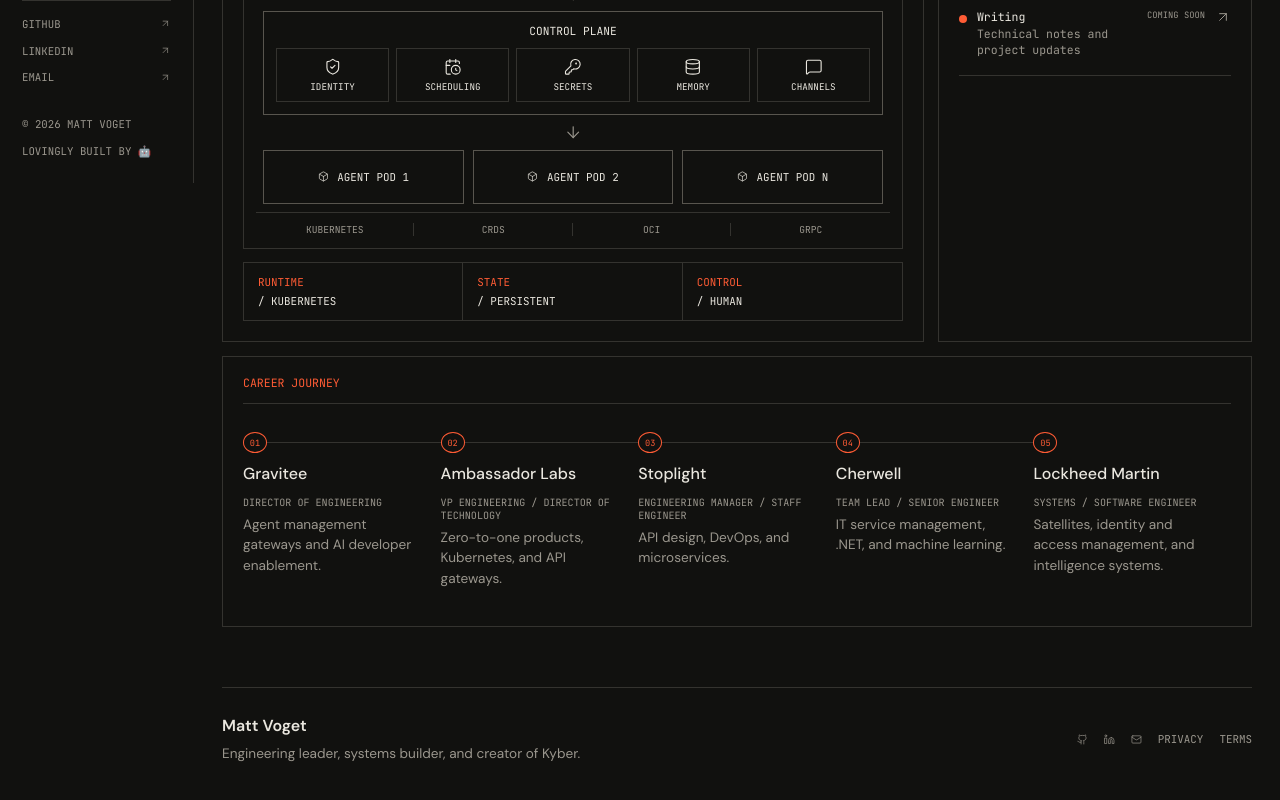
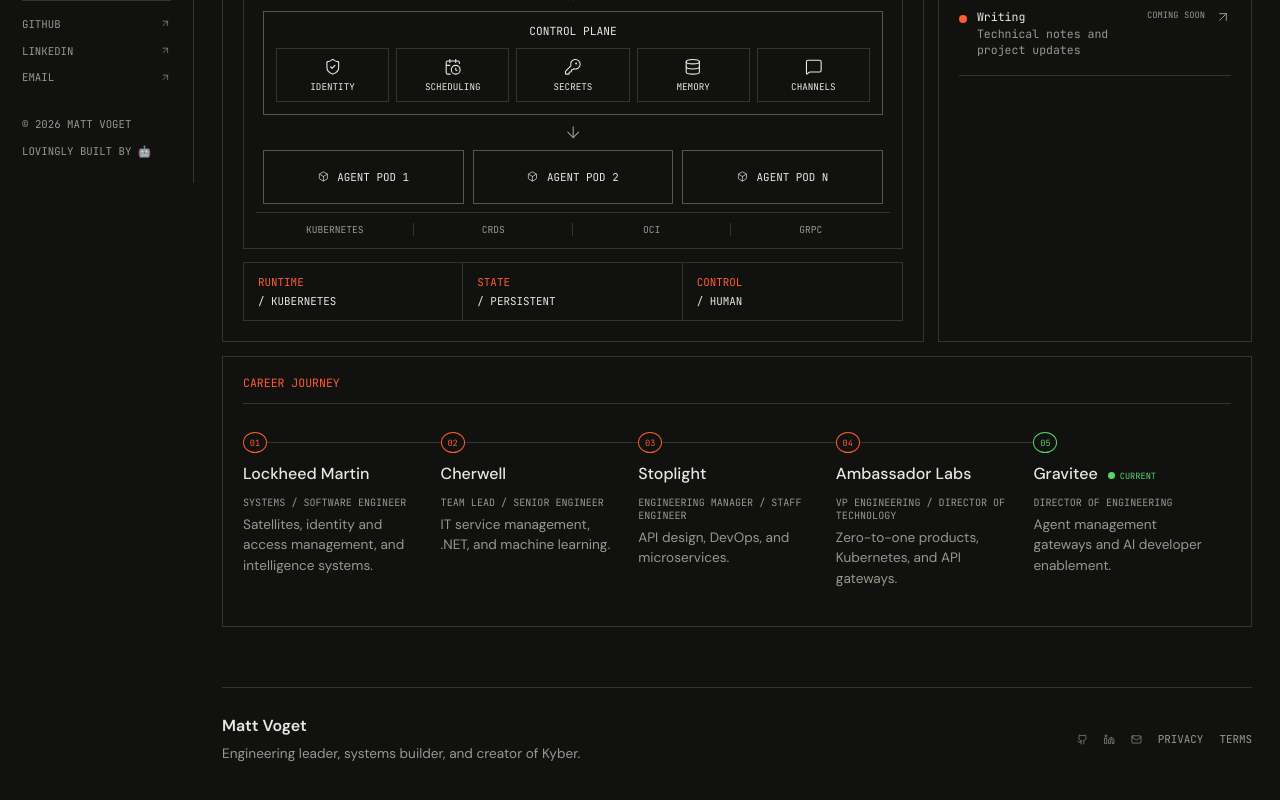
Before and after one commit to matty-v/voget-io, a React (Vite) app: page / in a window 1280 px wide. Shown: the part 617-1417 px from the top of the page. Built offline with nearby package versions, Linux system fonts and the light colour scheme.

Commit message:
style: mark the current career endpoint

```diff
--- a/src/App.tsx
+++ b/src/App.tsx
@@ -4,11 +4,11 @@
 type Navigate = (event: React.MouseEvent<HTMLAnchorElement>, path: string) => void
 
 const career = [
-  { company: 'Gravitee', title: 'Director of Engineering', detail: 'Agent management gateways and AI developer enablement.' },
+  { company: 'Lockheed Martin', title: 'Systems / Software Engineer', detail: 'Satellites, identity and access management, and intelligence systems.' },
+  { company: 'Cherwell', title: 'Team Lead / Senior Engineer', detail: 'IT service management, .NET, and machine learning.' },
+  { company: 'Stoplight', title: 'Engineering Manager / Staff Engineer', detail: 'API design, DevOps, and microservices.' },
   { company: 'Ambassador Labs', title: 'VP Engineering / Director of Technology', detail: 'Zero-to-one products, Kubernetes, and API gateways.' },
-  { company: 'Stoplight', title: 'Engineering Manager / Staff Engineer', detail: 'API design, DevOps, and microservices.' },
-  { company: 'Cherwell', title: 'Team Lead / Senior Engineer', detail: 'IT service management, .NET, and machine learning.' },
-  { company: 'Lockheed Martin', title: 'Systems / Software Engineer', detail: 'Satellites, identity and access management, and intelligence systems.' },
+  { company: 'Gravitee', title: 'Director of Engineering', detail: 'Agent management gateways and AI developer enablement.', current: true },
 ]
 
 const dispatches = [
@@ -61,7 +61,7 @@
 }
 
 function CareerJourney() {
-  return <section className="project-index" id="journey"><header className="module-heading"><span>Career journey</span></header><ol className="career-list">{career.map((beat, index) => <li key={beat.company}><span className="career-index">0{index + 1}</span><div><p><strong>{beat.company}</strong><span>{beat.title}</span></p><p>{beat.detail}</p></div></li>)}</ol></section>
+  return <section className="project-index" id="journey"><header className="module-heading"><span>Career journey</span></header><ol className="career-list">{career.map((beat, index) => <li className={beat.current ? 'current' : undefined} key={beat.company}><span className="career-index">0{index + 1}</span><div><p><strong>{beat.company}</strong>{beat.current && <em><i /> Current</em>}<span>{beat.title}</span></p><p>{beat.detail}</p></div></li>)}</ol></section>
 }
 
 function Home() {
--- a/src/index.css
+++ b/src/index.css
@@ -81,6 +81,9 @@
 .career-list p span,.career-list p:last-child { color:var(--muted); }
 .career-list p span { font:.63rem 'JetBrains Mono',monospace; text-transform:uppercase; }
 .career-list p:last-child { margin-top:.35rem; font-size:.85rem; }
+.career-list em { display:inline-flex; align-items:center; gap:5px; color:#55d86b; font:.54rem 'JetBrains Mono',monospace; font-style:normal; text-transform:uppercase; }
+.career-list em i { width:7px; height:7px; border-radius:50%; background:#55d86b; animation:availability-pulse 2s ease-out infinite; }
+.career-list li.current .career-index { color:#55d86b; border-color:#55d86b; }
 .site-footer { margin-top:60px; padding:26px 0 12px; border-top:1px solid var(--line); display:flex; justify-content:space-between; gap:20px; color:var(--muted); }
 .site-footer strong { color:var(--text); }
 .site-footer p { margin:.35rem 0 0; font-size:.85rem; }
@@ -96,4 +99,4 @@
   .sidebar{display:none}.mobile-header{position:sticky;top:0;z-index:10;height:72px;padding:0 20px;border-bottom:1px solid var(--line);background:rgba(17,17,15,.96);display:flex;align-items:center;justify-content:space-between}.mobile-header .brand img{width:40px;height:40px}.mobile-header button{border:0;background:transparent;padding:8px;font-size:1.6rem}.mobile-menu{position:absolute;inset:72px 0 auto;display:grid;padding:14px 20px 24px;background:var(--bg);border-bottom:1px solid var(--line)}.mobile-menu a{padding:14px 0;border-bottom:1px solid var(--line);font:.8rem 'JetBrains Mono',monospace;text-transform:uppercase}
   .site-main{margin:0;padding:0 20px 24px}.identity-line{display:none}.hero{padding:42px 2px 30px}.hero h1{font-size:clamp(2.65rem,13vw,4rem);line-height:1.02}.hero p{font-size:.82rem}.project-card,.signal,.project-index{padding:16px}.project-summary{font-size:.84rem}.capabilities{grid-template-columns:repeat(2,1fr)}.capabilities span:last-child{grid-column:1/-1}.agent-pods{grid-template-columns:1fr}.runtime-strip{grid-template-columns:repeat(2,1fr);row-gap:10px}.runtime-strip span:nth-child(2){border:0}.facts{grid-template-columns:1fr}.facts p{border-right:0;border-bottom:1px solid var(--line)}.facts p:last-child{border-bottom:0}.signal-list{display:block}.project-row{grid-template-columns:48px 1fr auto}.project-row>:last-child{grid-column:2/-1}.project-labels{display:none}.site-footer{flex-direction:column}.site-footer nav{flex-wrap:wrap}
 }
-@media(prefers-reduced-motion:reduce){html{scroll-behavior:auto}.availability i{animation:none}}
+@media(prefers-reduced-motion:reduce){html{scroll-behavior:auto}.availability i,.career-list em i{animation:none}}
```
Also changed, not shown: 1 other file (tests, documents, lock files or other folders).
